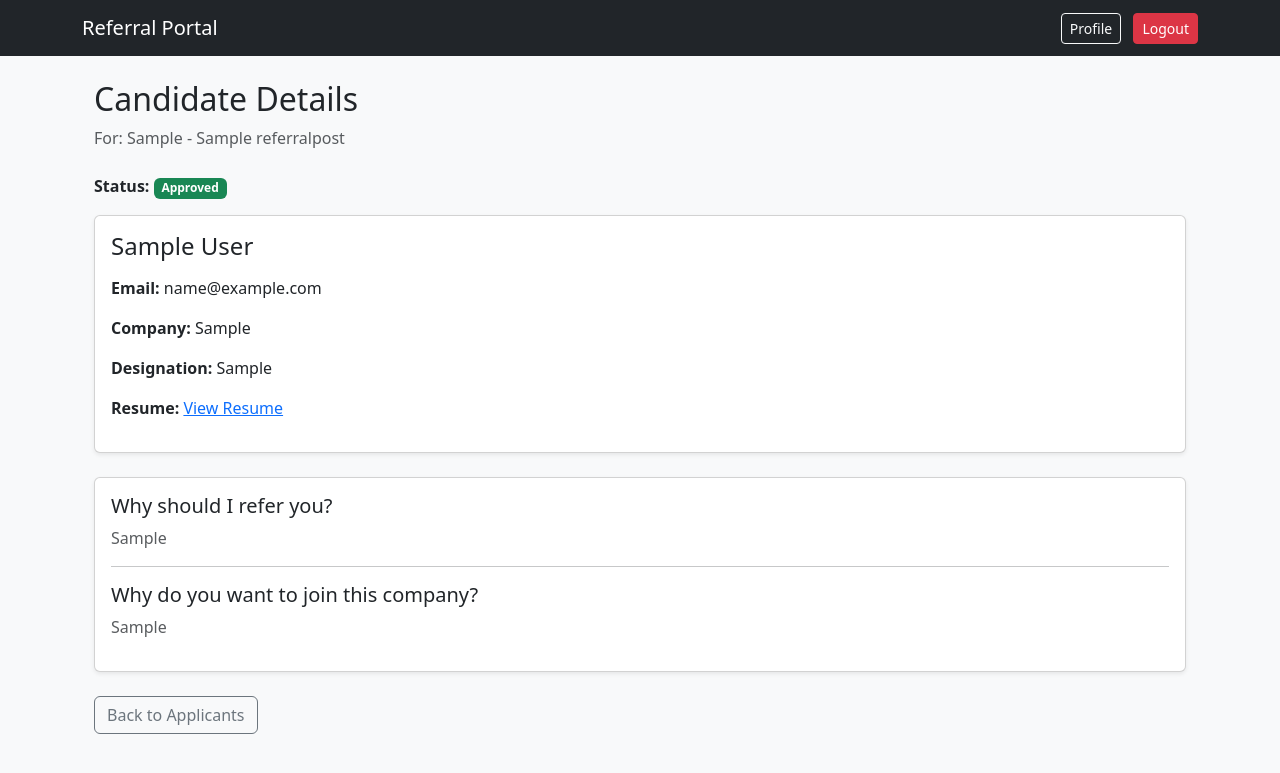
After one commit to PranjaSidhwani1/ReferNow, a Django app: page /api/referrals/candidate/1/ in a window 1280 px wide. The commit adds this page. Shown: the top 773 px of the page. Run offline with Django 5.2, Linux system fonts and the light colour scheme; a user stored in the database is signed in; tables that the repository leaves empty hold one stand-in row (values such as "Sample post").

Commit message:
Application tracking added

```diff
--- a/referrals/models.py
+++ b/referrals/models.py
@@ -1,6 +1,8 @@
 from django.db import models
 from django.conf import settings
 import uuid
+from django.db import models
+from django.conf import settings
 
 
 import uuid
@@ -19,11 +21,19 @@ class ReferralPost(models.Model):
     job_title = models.CharField(max_length=255)
     description = models.TextField()
     available_slots = models.IntegerField(default=1)
+
+    is_open = models.BooleanField(default=True)  # NEW FIELD
+
     created_at = models.DateTimeField(auto_now_add=True)
 
     def save(self, *args, **kwargs):
         if not self.job_id:
             self.job_id = str(uuid.uuid4())[:8].upper()
+
+        if self.available_slots <= 0:
+            self.available_slots = 0
+            self.is_open = False
+
         super().save(*args, **kwargs)
 
     def __str__(self):
@@ -62,3 +72,42 @@ class ReferralApplication(models.Model):
 
     def __str__(self):
         return f"{self.candidate.username} -> {self.referral_post.company}"
+
+
+
+
+class Referral(models.Model):
+    title = models.CharField(max_length=200)
+    company = models.CharField(max_length=200)
+    description = models.TextField()
+    posted_by = models.ForeignKey(settings.AUTH_USER_MODEL, on_delete=models.CASCADE)
+    created_at = models.DateTimeField(auto_now_add=True)
+
+
+class Application(models.Model):
+    STATUS_CHOICES = [
+        ("PENDING", "Pending"),
+        ("APPROVED", "Approved"),
+        ("REJECTED", "Rejected"),
+    ]
+
+    referral = models.ForeignKey(ReferralPost, on_delete=models.CASCADE)
+    applicant = models.ForeignKey(settings.AUTH_USER_MODEL, on_delete=models.CASCADE)
+
+    full_name = models.CharField(max_length=200)
+    email = models.EmailField()
+    resume = models.FileField(upload_to='resumes/')
+
+    why_refer = models.TextField()
+    why_company = models.TextField()
+
+    status = models.CharField(
+        max_length=20,
+        choices=STATUS_CHOICES,
+        default="PENDING"
+    )
+
+    created_at = models.DateTimeField(auto_now_add=True)
+
+    class Meta:
+        unique_together = ('referral', 'applicant')
--- a/referrals/urls.py
+++ b/referrals/urls.py
@@ -5,7 +5,7 @@ from .views import (
     post_list_page
 )
 
-from .views import create_post_page
+from .views import create_post_page, apply_referral, my_applications_dashboard, my_posts_dashboard, post_applicants, profile_detail, update_application_status, candidate_detail
 
 
 urlpatterns = [
@@ -17,4 +17,13 @@ urlpatterns = [
     path('posts-page/', post_list_page, name='posts_page'),
     path('posts-page/', post_list_page, name='posts_page'),
     path('create-post-page/', create_post_page, name='create_post_page'),
+    path("apply/<int:referral_id>/", apply_referral, name="apply_referral"),
+    path("my-applications/", my_applications_dashboard, name="my_applications"),
+    path("my-posts/", my_posts_dashboard, name="my_posts"),
+    path("post/<int:post_id>/applicants/", post_applicants, name="post_applicants"),
+    path("profile/<int:user_id>/",profile_detail, name="profile_detail"),
+    path("application/<int:app_id>/<str:action>/", update_application_status, name="update_application_status"),
+    path("candidate/<int:app_id>/",candidate_detail, name="candidate_detail")
+
+
 ]
--- a/referrals/views.py
+++ b/referrals/views.py
@@ -2,23 +2,12 @@ from rest_framework.views import APIView
 from rest_framework.permissions import IsAuthenticated
 from rest_framework.response import Response
 from rest_framework import status
-
-from .models import ReferralPost
 from .serializers import ReferralPostSerializer
-
 from rest_framework.generics import ListAPIView
-
-from django.shortcuts import render
-from .models import ReferralPost
-
-from django.shortcuts import render, redirect
-from .models import ReferralPost
 from django.contrib.auth.decorators import login_required
-
-from django.contrib.auth.decorators import login_required
-from django.shortcuts import render, redirect
-from .models import ReferralPost
-
+from django.shortcuts import render, get_object_or_404, redirect
+from .models import Application, ReferralPost
+from django.contrib import messages
 
 class CreateReferralPostView(APIView):
 
@@ -90,3 +79,126 @@ def create_post_page(request):
     return render(request, "create_post.html", {
         "company": profile.company
     })
+
+
+
+@login_required
+def apply_referral(request, referral_id):
+    referral = get_object_or_404(ReferralPost, id=referral_id)
+    user = request.user
+
+    # Prevent applying to your own post
+    if referral.referrer == user:
+        messages.error(request, "You cannot apply to your own referral post.")
+        return redirect("posts_page")
+
+    # Prevent duplicate application
+    if Application.objects.filter(referral=referral, applicant=user).exists():
+        messages.warning(request, "You have already applied for this referral.")
+        return redirect("posts_page")
+
+    # Prevent applying if post is closed
+    if not referral.is_open:
+        messages.error(request, "This referral is closed.")
+        return redirect("posts_page")
+
+    if request.method == "POST":
+        why_refer = request.POST.get("why_refer")
+        why_company = request.POST.get("why_company")
+
+        if not hasattr(user, "profile") or not user.profile.resume:
+            messages.error(request, "Please upload your resume in profile before applying.")
+            return redirect("profile")
+
+        Application.objects.create(
+            referral=referral,
+            applicant=user,
+            full_name=user.username,
+            email=user.email,
+            resume=user.profile.resume,
+            why_refer=why_refer,
+            why_company=why_company
+        )
+
+        messages.success(request, "Application submitted successfully.")
+        return redirect("posts_page")
+
+    return render(request, "apply_referral.html", {"referral": referral})
+
+
+@login_required
+def my_applications_dashboard(request):
+    applications = Application.objects.filter(
+        applicant=request.user
+    ).select_related("referral")
+
+    return render(request, "my_applications.html", {
+        "applications": applications
+    })
+
+@login_required
+def my_posts_dashboard(request):
+    posts = ReferralPost.objects.filter(referrer=request.user)
+
+    return render(request, "my_posts.html", {
+        "posts": posts
+    })
+
+
+@login_required
+def post_applicants(request, post_id):
+    post = get_object_or_404(
+        ReferralPost,
+        id=post_id,
+        referrer=request.user
+    )
+
+    applications = Application.objects.filter(
+        referral=post
+    ).select_related("applicant")
+
+    return render(request, "post_applicants.html", {
+        "post": post,
+        "applications": applications
+    })
+
+@login_required
+def update_application_status(request, app_id, action):
+    application = get_object_or_404(
+        Application,
+        id=app_id,
+        referral__referrer=request.user
+    )
+
+    if application.status != "PENDING":
+        return redirect("post_applicants", post_id=application.referral.id)
+
+    if action == "accept":
+        if application.referral.available_slots > 0:
+            application.status = "APPROVED"
+            application.referral.available_slots -= 1
+            application.referral.save()
+            application.save()
+
+    elif action == "reject":
+        application.status = "REJECTED"
+        application.save()
+
+    return redirect("post_applicants", post_id=application.referral.id)
+
+@login_required
+def profile_detail(request, user_id):
+    user_obj = get_object_or_404(settings.AUTH_USER_MODEL, id=user_id)
+    return render(request, "profile_detail.html", {"profile_user": user_obj})
+
+@login_required
+def candidate_detail(request, app_id):
+    application = get_object_or_404(
+        Application,
+        id=app_id,
+        referral__referrer=request.user
+    )
+
+    return render(request, "candidate_detail.html", {
+        "application": application
+    })
--- a/templates/base.html
+++ b/templates/base.html
@@ -2,12 +2,10 @@
 <html>
 <head>
     <title>Referral Portal</title>
-
-    <!-- Bootstrap CDN -->
     <link href="https://cdn.jsdelivr.net/npm/bootstrap@5.3.2/dist/css/bootstrap.min.css" rel="stylesheet">
 </head>
 
-<body>
+<body class="bg-light">
 
 <nav class="navbar navbar-expand-lg navbar-dark bg-dark">
   <div class="container">
@@ -15,14 +13,11 @@
 
     <div>
       {% if user.is_authenticated %}
-        <span class="text-white me-3">
-            Hello, {{ user.username }}
-        </span>
-        <a class="btn btn-outline-light btn-sm" href="/logout/">Logout</a>
-        <a class="btn btn-outline-light btn-sm me-2" href="/profile/">Profile</a>
+        <a class="btn btn-outline-light btn-sm me-2" href="{% url 'profile' %}">Profile</a>
+        <a class="btn btn-danger btn-sm" href="{% url 'logout' %}">Logout</a>
       {% else %}
-        <a class="btn btn-outline-light btn-sm" href="/login/">Login</a>
-        <a class="btn btn-success btn-sm" href="/signup/">Create Account</a>
+        <a class="btn btn-outline-light btn-sm me-2" href="{% url 'login' %}">Login</a>
+        <a class="btn btn-success btn-sm" href="{% url 'signup' %}">Create Account</a>
       {% endif %}
     </div>
   </div>
--- /dev/null
+++ b/templates/candidate_detail.html
@@ -0,0 +1,95 @@
+{% extends "base.html" %}
+{% block content %}
+
+<div class="container">
+
+    <!-- Header -->
+    <div class="mb-4">
+        <h2>Candidate Details</h2>
+        <p class="text-muted">
+            For: {{ application.referral.company }} - {{ application.referral.job_title }}
+        </p>
+    </div>
+
+    <!-- Status Badge -->
+    <div class="mb-3">
+        <strong>Status:</strong>
+
+        {% if application.status == "PENDING" %}
+            <span class="badge bg-warning text-dark">Pending</span>
+        {% elif application.status == "APPROVED" %}
+            <span class="badge bg-success">Approved</span>
+        {% elif application.status == "REJECTED" %}
+            <span class="badge bg-danger">Rejected</span>
+        {% endif %}
+    </div>
+
+    <!-- Candidate Card -->
+    <div class="card shadow-sm mb-4">
+        <div class="card-body">
+
+            <h4 class="mb-3">{{ application.full_name }}</h4>
+
+            <p><strong>Email:</strong> {{ application.email }}</p>
+
+            <p><strong>Company:</strong>
+                {{ application.applicant.profile.company }}
+            </p>
+
+            <p><strong>Designation:</strong>
+                {{ application.applicant.profile.designation }}
+            </p>
+
+            <p>
+                <strong>Resume:</strong>
+                <a href="{{ application.resume.url }}" target="_blank">
+                    View Resume
+                </a>
+            </p>
+
+        </div>
+    </div>
+
+    <!-- Answers Section -->
+    <div class="card shadow-sm mb-4">
+        <div class="card-body">
+
+            <h5>Why should I refer you?</h5>
+            <p class="text-muted">
+                {{ application.why_refer }}
+            </p>
+
+            <hr>
+
+            <h5>Why do you want to join this company?</h5>
+            <p class="text-muted">
+                {{ application.why_company }}
+            </p>
+
+        </div>
+    </div>
+
+    <!-- Action Buttons -->
+    {% if application.status == "PENDING" and application.referral.is_open %}
+        <div class="mb-4">
+            <a href="{% url 'update_application_status' application.id 'accept' %}"
+               class="btn btn-success me-2">
+                Accept
+            </a>
+
+            <a href="{% url 'update_application_status' application.id 'reject' %}"
+               class="btn btn-danger">
+                Reject
+            </a>
+        </div>
+    {% endif %}
+
+    <!-- Back Button -->
+    <a href="{% url 'post_applicants' application.referral.id %}"
+       class="btn btn-outline-secondary">
+        Back to Applicants
+    </a>
+
+</div>
+
+{% endblock %}
```
Also changed, not shown: templates/apply_referral.html (added, +42 -0 lines), templates/home.html (+45 -21 lines), templates/my_applications.html (added, +36 -0 lines), templates/my_posts.html (added, +37 -0 lines), templates/post_applicants.html (added, +47 -0 lines), templates/posts.html (+4 -3 lines), templates/profile_detail.html (added, +13 -0 lines), referral_portal/views.py (line endings or trailing spaces).
